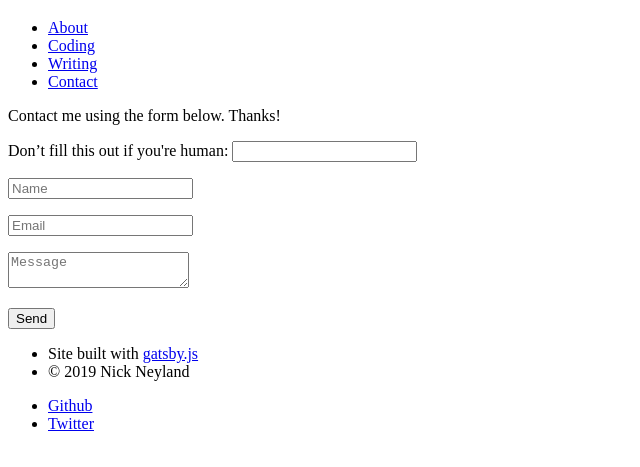
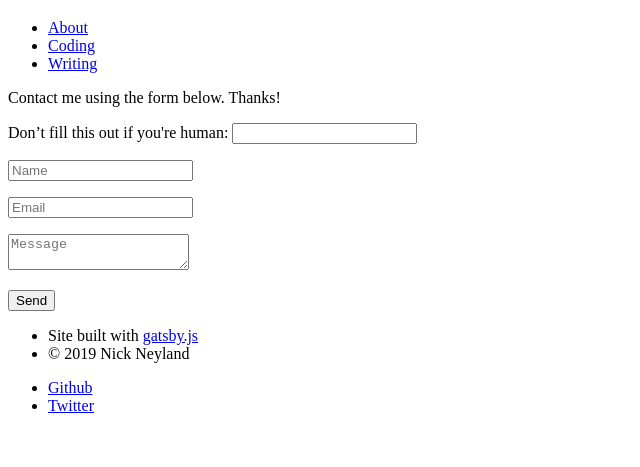
Before and after one commit to nickneyland/new-website, a Gatsby site: page /contact in a window 1280 px wide. Shown: the part 61-528 px from the top of the page, without its empty margins (0-640 px from the left). Built offline with nearby package versions, Linux system fonts and the light colour scheme; Gatsby itself is replaced by a stand-in of ours.

```diff
--- a/src/components/layout.js
+++ b/src/components/layout.js
@@ -20,7 +20,6 @@
                 <li><ListLink to="/about">About</ListLink></li>
                 <li><ListLink to="/coding">Coding</ListLink></li>
                 <li><ListLink to="/writing">Writing</ListLink></li>
-                <li><ListLink to="/contact">Contact</ListLink></li>
             </ul>
         </header>
         {children}
--- a/src/pages/contact.js
+++ b/src/pages/contact.js
@@ -3,7 +3,7 @@
 export default () => (
     <Layout>
         <div className="container">
-        <form name="contact" method="POST" data-netlify-recaptcha="true" netlify-honeypot="bot-field" data-netlify="true">
+        <form name="contact" method="post" data-netlify-recaptcha="true" netlify-honeypot="bot-field" data-netlify="true">
             <p>Contact me using the form below. Thanks!</p>
             <p className="hidden">
             <label>Don’t fill this out if you're human: <input name="bot-field" /></label>
```
